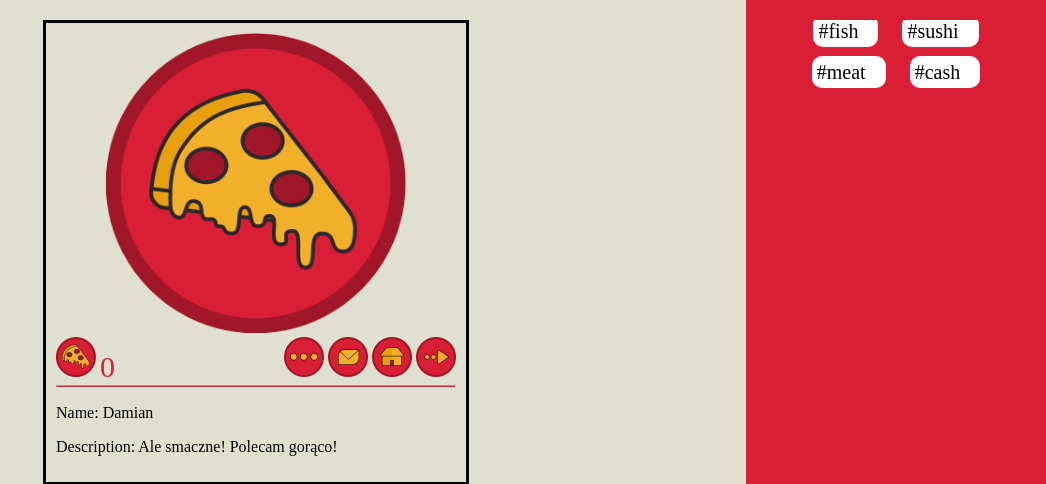
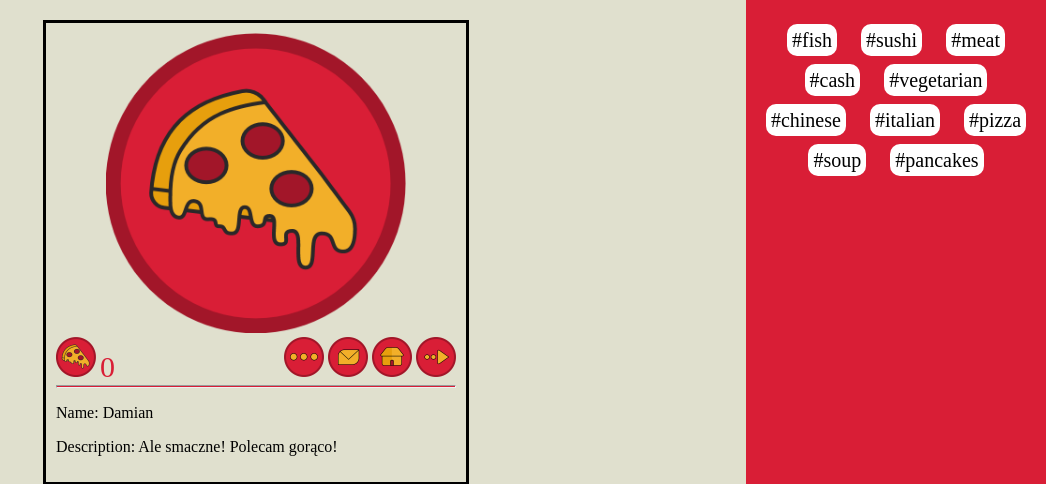
Before and after one commit to Donosik/Hackaton, a PHP site: page /Hackaton/index.php in a window 1280 px wide. Shown: the part 70-554 px from the top of the page, without its empty margins (234-1280 px from the left). Run offline with PHP 8.4, Linux system fonts and the light colour scheme.

Commit message:
Zmiana w tagach
tagi nie wymagają już <br>, jest lepszy spaceing

```diff
--- a/functions/fragments.php
+++ b/functions/fragments.php
@@ -113,9 +113,15 @@ function hastagsDiv()
     echo '<div class="hashTags">
     <div class="inside">
         <a href="http://localhost/Hackaton/restaurants.php?searchEngine=%23fish">#fish</a>
-        <a href="http://localhost/Hackaton/restaurants.php?searchEngine=%23sushi">#sushi</a><br/><br/>
+        <a href="http://localhost/Hackaton/restaurants.php?searchEngine=%23sushi">#sushi</a>
         <a href="http://localhost/Hackaton/restaurants.php?searchEngine=%23meat">#meat</a>
-        <a href="http://localhost/Hackaton/restaurants.php?searchEngine=%23cash">#cash</a><br/><br/>
+        <a href="http://localhost/Hackaton/restaurants.php?searchEngine=%23cash">#cash</a>
+        <a href="http://localhost/Hackaton/restaurants.php?searchEngine=%23fish">#vegetarian</a>
+        <a href="http://localhost/Hackaton/restaurants.php?searchEngine=%23sushi">#chinese</a>
+        <a href="http://localhost/Hackaton/restaurants.php?searchEngine=%23fish">#italian</a>
+        <a href="http://localhost/Hackaton/restaurants.php?searchEngine=%23sushi">#pizza</a>
+        <a href="http://localhost/Hackaton/restaurants.php?searchEngine=%23fish">#soup</a>
+        <a href="http://localhost/Hackaton/restaurants.php?searchEngine=%23sushi">#pancakes</a>
     </div>
 </div>';
 }
--- a/styles/mainStyle.css
+++ b/styles/mainStyle.css
@@ -102,6 +102,6 @@ body {
     background-color: white;
     margin: 10px;
     padding: 5px;
-    padding-right: 20px;
     border-radius: 10px;
+    line-height: 40px;
 }
```
